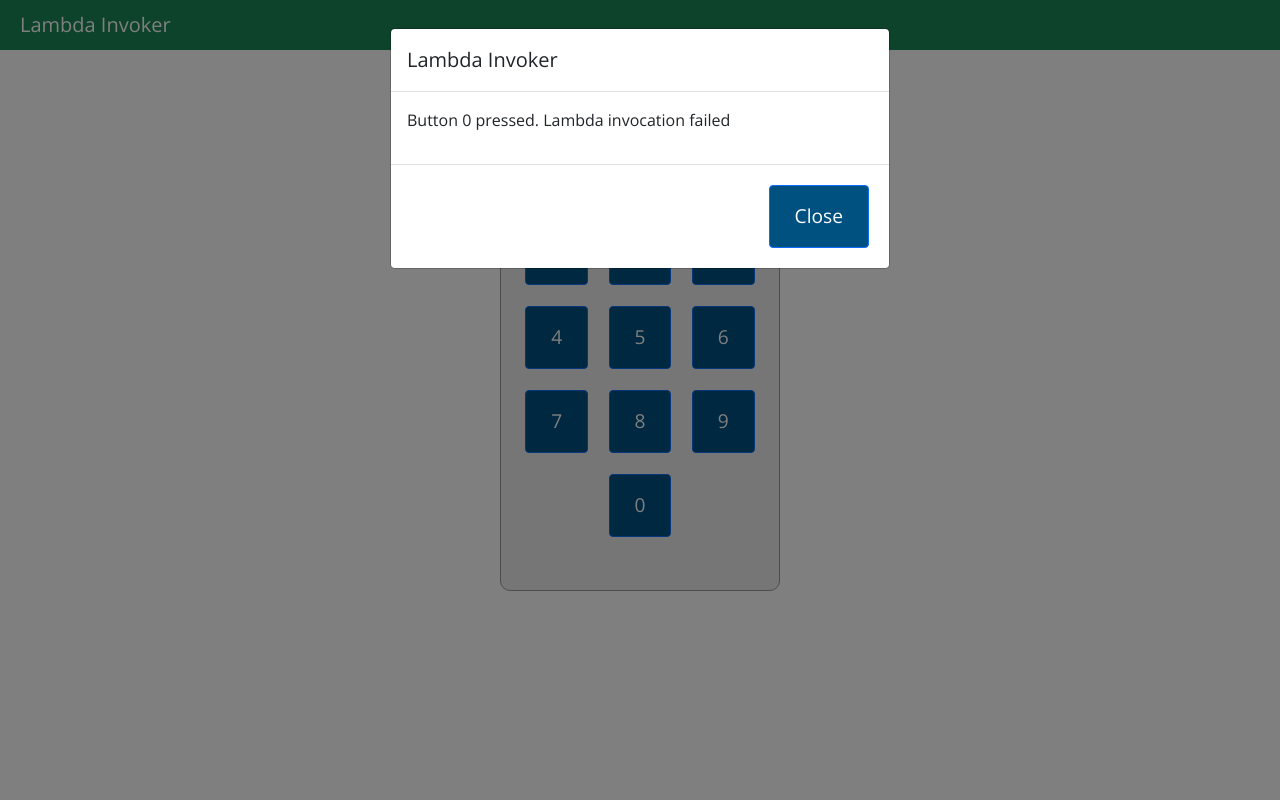
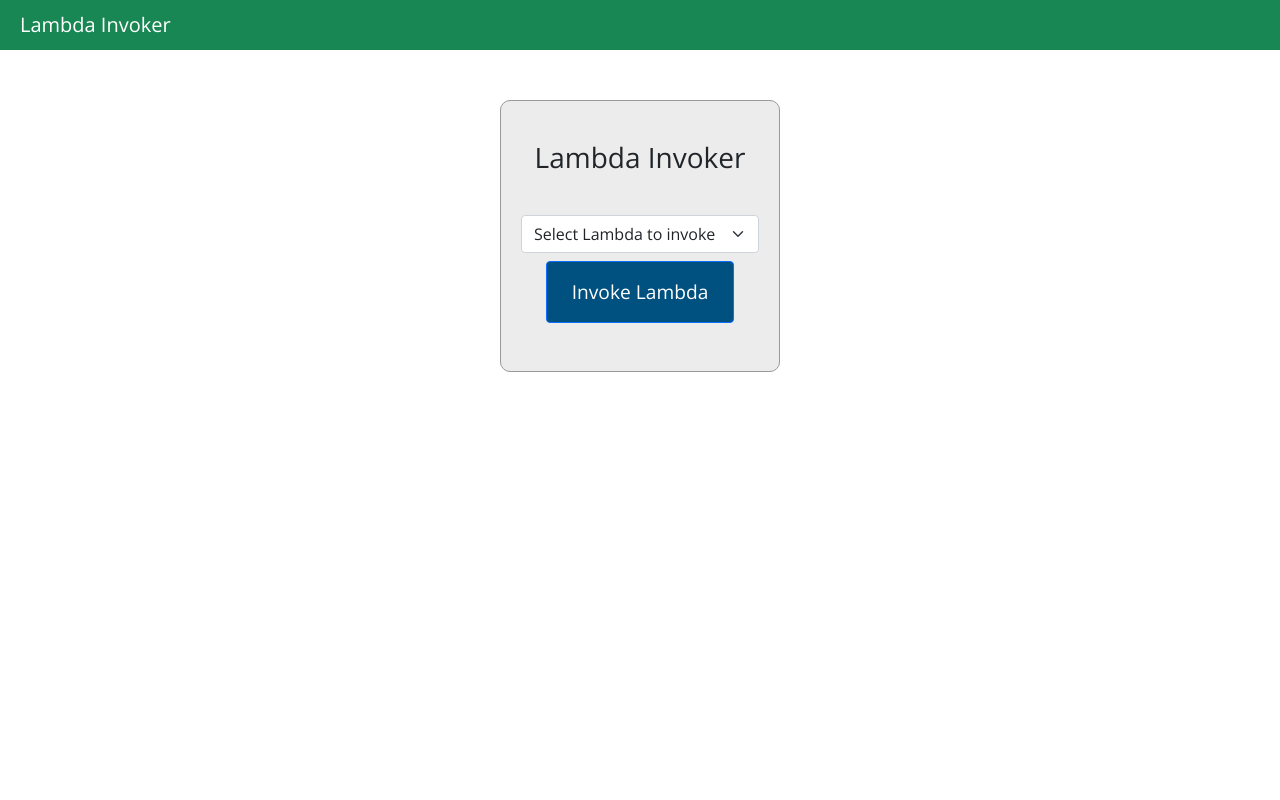
Before and after one commit to rc-delfin/Invoker-Base, a Flask app: page /foo in a window 1280 px wide. Run offline with Flask 2, Linux system fonts and the light colour scheme; some libraries are stand-ins or nearby versions.

Commit message:
changed UI to dropdown with invoke button

```diff
--- a/main.py
+++ b/main.py
@@ -57,27 +57,29 @@ def token_expired(_):
 
 @app.route('/foo', methods=['GET', 'POST'])
 def foo():
-    my_var = request.args.get('my_var', None)
-    if my_var == "b1":
+    value = request.form.get('lambda_selector')
+    if value == "b1":
         invoke_lambda.run_lambda1()
-    elif my_var == "b2":
+    elif value == "b2":
         invoke_lambda.run_lambda2()
-    elif my_var == "b3":
+    elif value == "b3":
         invoke_lambda.run_lambda3()
-    elif my_var == "b4":
+    elif value == "b4":
         invoke_lambda.run_lambda4()
-    elif my_var == "b5":
+    elif value == "b5":
         invoke_lambda.run_lambda5()
-    elif my_var == "b6":
+    elif value == "b6":
         invoke_lambda.run_lambda6()
-    elif my_var == "b7":
+    elif value == "b7":
         invoke_lambda.run_lambda7()
-    elif my_var == "b8":
+    elif value == "b8":
         invoke_lambda.run_lambda8()
-    elif my_var == "b9":
+    elif value == "b9":
         invoke_lambda.run_lambda9()
     else:
-        invoke_lambda.run_lambda0()
+        pass
+
+    print(str(value))  # just to see what was selected
 
     return render_template('index.html')
 
@@ -86,7 +88,10 @@ def foo():
 def landing_page():
     if not google.authorized:
         return redirect(url_for("google.login"))
-    return render_template('index.html')
+
+    listStatus = [('cpp', 'C++'), ('py', 'Python'), ('text', 'Plain Text')]
+    default = 'cpp'
+    return render_template('index.html', listStatus=listStatus, default=default)
 
 
 if __name__ == '__main__':
--- a/scripts/invoke_lambda.py
+++ b/scripts/invoke_lambda.py
@@ -14,87 +14,78 @@ def run_lambda1():
     print("Lambda 1 ran")
     rn = get_rand()
     if rn % 2 == 0:
-        flash("Button 1 pressed. Lambda invocation successful")
+        flash("Option 1 selected. Lambda invocation successful")
     else:
-        flash("Button 1 pressed. Lambda invocation failed")
+        flash("Option 1 selected. Lambda invocation failed")
 
 
 def run_lambda2():
     print("Lambda 2 ran")
     rn = get_rand()
     if rn % 2 == 0:
-        flash("Button 2 pressed. Lambda invocation successful")
+        flash("Option 2 selected. Lambda invocation successful")
     else:
-        flash("Button 2 pressed. Lambda invocation failed")
+        flash("Option 2 selected. Lambda invocation failed")
 
 
 def run_lambda3():
     print("Lambda 3 ran")
     rn = get_rand()
     if rn % 2 == 0:
-        flash("Button 3 pressed. Lambda invocation successful")
+        flash("Option 3 selected. Lambda invocation successful")
     else:
-        flash("Button 3 pressed. Lambda invocation failed")
+        flash("Option 3 selected. Lambda invocation failed")
 
 
 def run_lambda4():
     print("Lambda 4 ran")
     rn = get_rand()
     if rn % 2 == 0:
-        flash("Button 4 pressed. Lambda invocation successful")
+        flash("Option 4 selected. Lambda invocation successful")
     else:
-        flash("Button 4 pressed. Lambda invocation failed")
+        flash("Option 4 selected. Lambda invocation failed")
 
 
 def run_lambda5():
     print("Lambda 5 ran")
     rn = get_rand()
     if rn % 2 == 0:
-        flash("Button 5 pressed. Lambda invocation successful")
+        flash("Option 5 selected. Lambda invocation successful")
     else:
-        flash("Button 5 pressed. Lambda invocation failed")
+        flash("Option 5 selected. Lambda invocation failed")
 
 
 def run_lambda6():
     print("Lambda 6 ran")
     rn = get_rand()
     if rn % 2 == 0:
-        flash("Button 6 pressed. Lambda invocation successful")
+        flash("Option 6 selected. Lambda invocation successful")
     else:
-        flash("Button 6 pressed. Lambda invocation failed")
+        flash("Option 6 selected. Lambda invocation failed")
 
 
 def run_lambda7():
     print("Lambda 7 ran")
     rn = get_rand()
     if rn % 2 == 0:
-        flash("Button 7 pressed. Lambda invocation successful")
+        flash("Option 7 selected. Lambda invocation successful")
     else:
-        flash("Button 7 pressed. Lambda invocation failed")
+        flash("Option 7 selected. Lambda invocation failed")
 
 
 def run_lambda8():
     print("Lambda 8 ran")
     rn = get_rand()
     if rn % 2 == 0:
-        flash("Button 8 pressed. Lambda invocation successful")
+        flash("Option 8 selected. Lambda invocation successful")
     else:
-        flash("Button 8 pressed. Lambda invocation failed")
+        flash("Option 8 selected. Lambda invocation failed")
 
 
 def run_lambda9():
     print("Lambda 9 ran")
     rn = get_rand()
     if rn % 2 == 0:
-        flash("Button 9 pressed. Lambda invocation successful")
+        flash("Option 9 selected. Lambda invocation successful")
     else:
-        flash("Button 9 pressed. Lambda invocation failed")
-
-
-def run_lambda0():
-    print("Lambda 0 ran")
-    rn = get_rand()
-    if rn % 2 == 0:
-        flash("Button 0 pressed. Lambda invocation successful")
-    else:
-        flash("Button 0 pressed. Lambda invocation failed")
+        flash("Option 9 selected. Lambda invocation failed")
--- a/templates/index.html
+++ b/templates/index.html
@@ -29,7 +29,7 @@
             border:1px solid #999999;
             background-color: #ececec;
             border-radius:10px;
-            padding:40px 0;
+            padding:40px 20px;
             max-width:280px;
         }
     </style>
@@ -39,24 +39,21 @@
             <div class="col-sm"></div>
             <div class="col-sm" id="mid-column">
                 <h3>Lambda Invoker</h3>
-                <div class="buttonRow">
-                    <a class="btn btn-primary" href="{{ url_for('foo', my_var='b1') }}">1</a>
-                    <a class="btn btn-primary" href="{{ url_for('foo', my_var='b2') }}">2</a>
-                    <a class="btn btn-primary" href="{{ url_for('foo', my_var='b3') }}">3</a>
-                </div>
-                <div class="buttonRow">
-                    <a class="btn btn-primary" href="{{ url_for('foo', my_var='b4') }}">4</a>
-                    <a class="btn btn-primary" href="{{ url_for('foo', my_var='b5') }}">5</a>
-                    <a class="btn btn-primary" href="{{ url_for('foo', my_var='b6') }}">6</a>
-                </div>
-                <div class="buttonRow">
-                    <a class="btn btn-primary" href="{{ url_for('foo', my_var='b7') }}">7</a>
-                    <a class="btn btn-primary" href="{{ url_for('foo', my_var='b8') }}">8</a>
-                    <a class="btn btn-primary" href="{{ url_for('foo', my_var='b9') }}">9</a>
-                </div>
-                <div class="buttonRow">
-                    <a class="btn btn-primary" href="{{ url_for('foo', my_var='b0') }}">0</a>
-                </div>
+                <form action="{{ url_for('foo') }}" method="POST">
+                <select name="lambda_selector" id="lambda_selector" class="form-select" aria-label="Default select example">
+                    <option value="b0" selected>Select Lambda to invoke</option>
+                    <option value="b1">AD0 - Account expires</option>
+                    <option value="b2">AD1 - OneCG fields</option>
+                    <option value="b3">AD2 - Account Request</option>
+                    <option value="b4">AD3 - OneCG 2 attribs</option>
+                    <option value="b5">Country holidays - GSheet</option>
+                    <option value="b6">Change in POSNO alert</option>
+                    <option value="b7">FO Alert</option>
+                    <option value="b8">AD4 - Multiple CSVs for AD</option>
+                    <option value="b9">AB webprofiles updates (P20-28)</option>
+                </select>
+                <button type="submit" class="btn btn-primary">Invoke Lambda</button>
+                </form>
             </div>
             <div class="col-sm"></div>
         </div>
```
